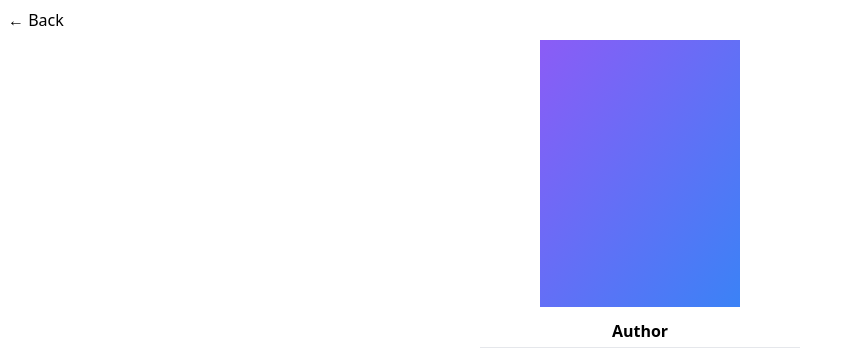
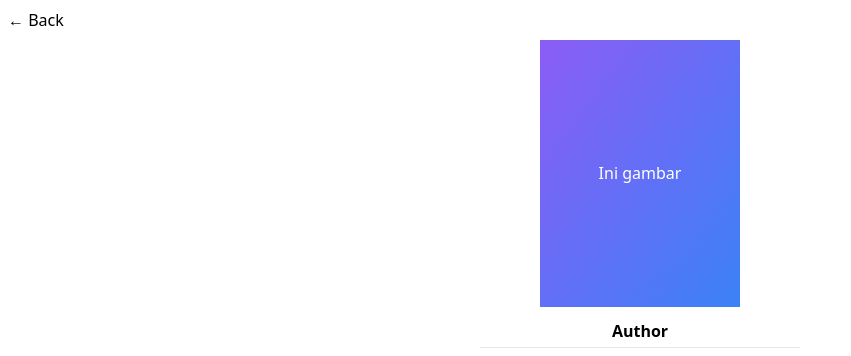
Before and after one commit to ahmadzaki2975/TBD-Frontend, a Next.js app: page /book/1 in a window 1280 px wide. Shown: the top 356 px of the page, without its empty margins (0-851 px from the left). Built offline with nearby package versions, Linux system fonts and the light colour scheme; no server answers.

Commit message:
feat: add image placeholder

```diff
--- a/src/pages/book/[id].jsx
+++ b/src/pages/book/[id].jsx
@@ -27,7 +27,7 @@ export default function BookPage() {
       >
         &larr; Back
       </div>
-      <div className="w-[200px] aspect-[3/4] bg-gradient-to-br from-violet-500 to-blue-500"></div>
+      <div className="w-[200px] aspect-[3/4] bg-gradient-to-br from-violet-500 to-blue-500 text-white grid place-items-center">Ini gambar</div>
       <div className="w-1/4">
         <h1 className="font-bold text-center text-[20px] mb-3">
           {book.bookname}
```
